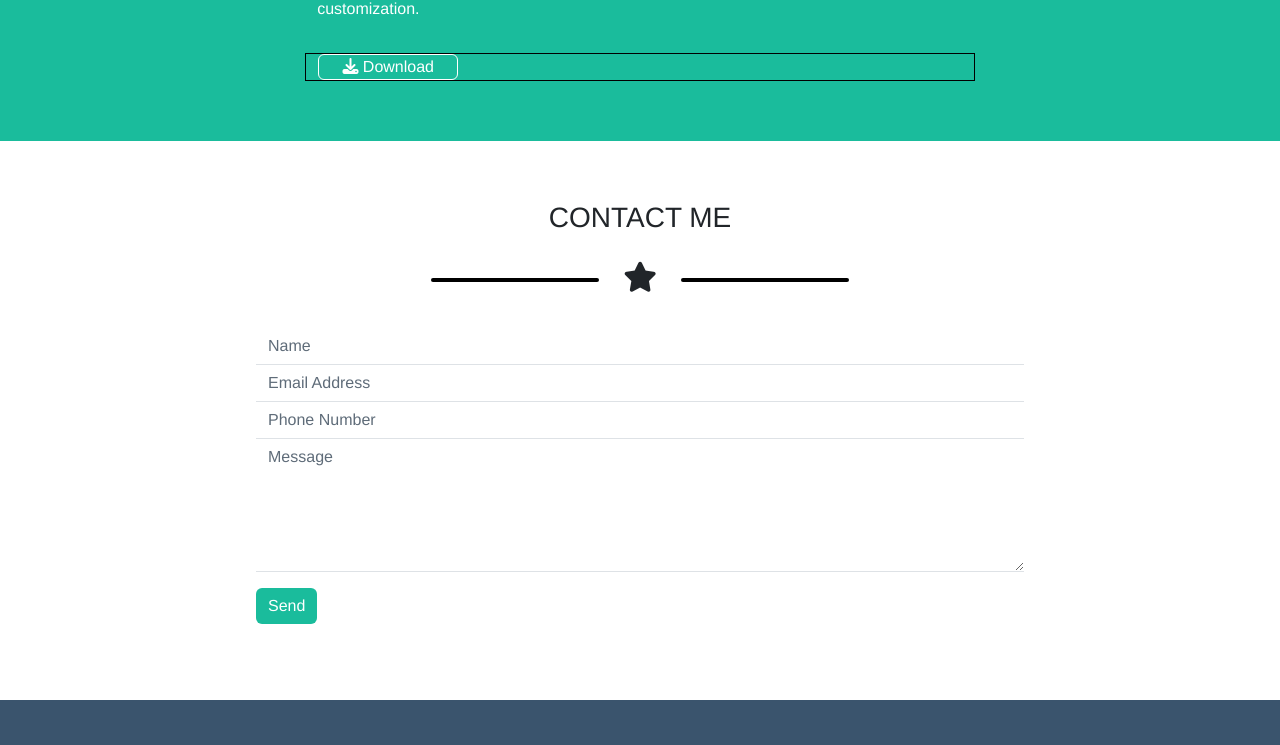
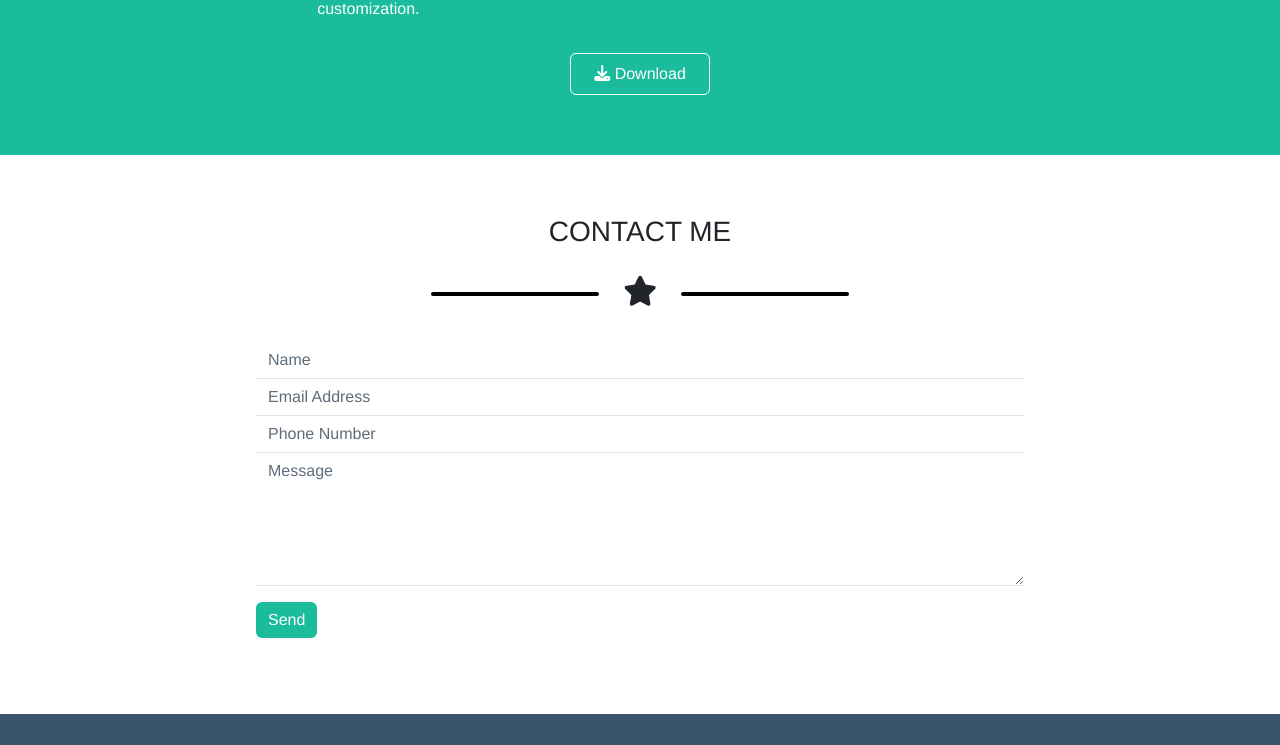
Before and after one commit to davide-piarulli/html-css-bootstrap-freelancer, a plain HTML site: page index.html in a window 1280 px wide. Shown: the part 1708-2453 px from the top of the page. Drawn offline with nearby package versions, Linux system fonts and the light colour scheme; a web font is replaced by a local one.

Commit message:
about fixed

```diff
--- a/index.html
+++ b/index.html
@@ -160,9 +160,9 @@
               </div>
             </div>
             <!-- magari metterlo come div fuori dal container -->
-            <div class="row text-center">
-              <div class="col debug">
-                <div class="button debug rounded-2  ">
+            <div class="row">
+              <div class="col-12 d-flex justify-content-center">
+                <div class="button text-center rounded-2 p-2 ">
                   <i class="fa-solid fa-download"></i> Download
                 </div>
               </div>
```
